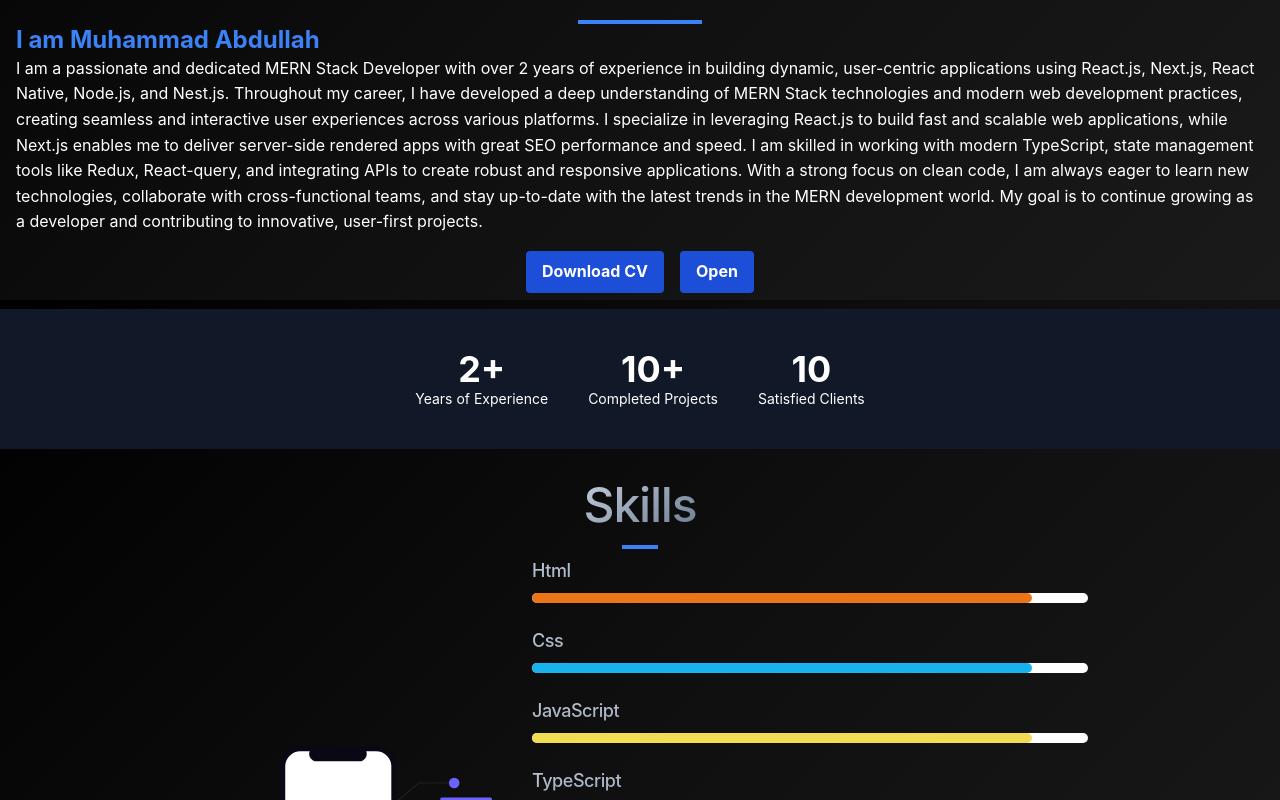
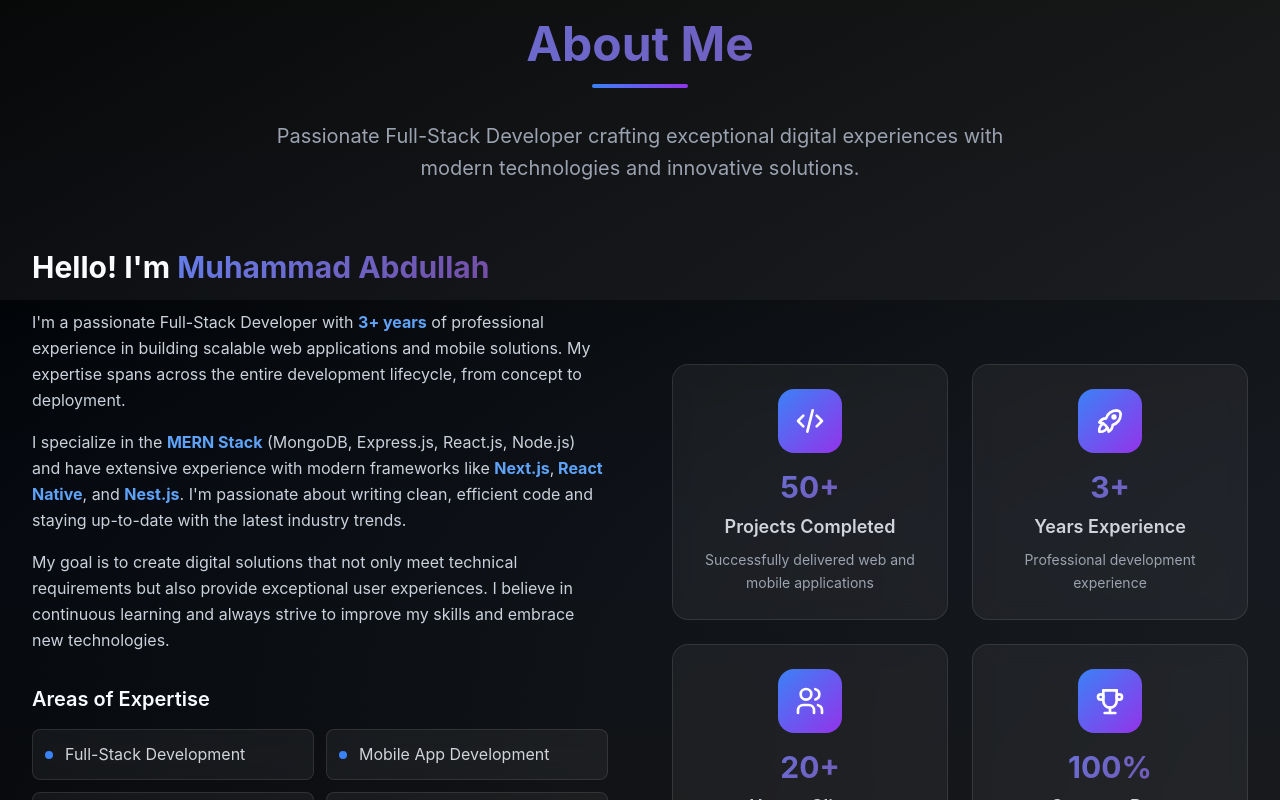
Before and after one commit to M0Abdullah/Portfolio, a Next.js app: page / in a window 1280 px wide. Shown: the part 500-1300 px from the top of the page. Built offline with nearby package versions, Linux system fonts and the light colour scheme.

Commit message:
Update AboutUs.tsx

```diff
--- a/src/component/AboutUs.tsx
+++ b/src/component/AboutUs.tsx
@@ -1,56 +1,170 @@
 "use client";
-import AnimatedContent from "@/components/AnimationContent";
-import React from "react";
+import { motion } from "framer-motion";
+import { IconCode, IconRocket, IconUsers, IconTrophy } from "@tabler/icons-react";
 
 export function AboutUs() {
+  const achievements = [
+    {
+      icon: IconCode,
+      title: "50+",
+      subtitle: "Projects Completed",
+      description: "Successfully delivered web and mobile applications"
+    },
+    {
+      icon: IconRocket,
+      title: "3+",
+      subtitle: "Years Experience",
+      description: "Professional development experience"
+    },
+    {
+      icon: IconUsers,
+      title: "20+",
+      subtitle: "Happy Clients",
+      description: "Satisfied clients across different industries"
+    },
+    {
+      icon: IconTrophy,
+      title: "100%",
+      subtitle: "Success Rate",
+      description: "All projects delivered on time and within budget"
+    }
+  ];
+
+  const expertise = [
+    "Full-Stack Development",
+    "Mobile App Development",
+    "API Design & Development",
+    "Database Architecture",
+    "Cloud Deployment",
+    "Performance Optimization"
+  ];
+
   return (
-    <AnimatedContent direction="horizontal">
-      <div className="flex flex-col items-center justify-center p-4">
-        <h1 className="bg-gradient-to-br mb-0 from-slate-300 to-slate-500 py-4 bg-clip-text text-center text-3xl md:text-5xl font-medium tracking-tight text-transparent">
-          About Us
-        </h1>
-        <hr className="w-[10%] mx-auto my-0  border-2 border-blue-500" />
-        <div className="">
-          <h1 className="text-blue-500 text-2xl font-bold">
-            I am Muhammad Abdullah
-          </h1>
-          <p className="">
-            I am a passionate and dedicated MERN Stack Developer with over 2
-            years of experience in building dynamic, user-centric applications
-            using React.js, Next.js, React Native, Node.js, and Nest.js.
-            Throughout my career, I have developed a deep understanding of MERN
-            Stack technologies and modern web development practices, creating
-            seamless and interactive user experiences across various platforms.
-            I specialize in leveraging React.js to build fast and scalable web
-            applications, while Next.js enables me to deliver server-side
-            rendered apps with great SEO performance and speed. I am skilled in
-            working with modern TypeScript, state management tools like Redux,
-            React-query, and integrating APIs to create robust and responsive
-            applications. With a strong focus on clean code, I am always eager
-            to learn new technologies, collaborate with cross-functional teams,
-            and stay up-to-date with the latest trends in the MERN development
-            world. My goal is to continue growing as a developer and
-            contributing to innovative, user-first projects.
+    <section id="about" className="py-24 relative overflow-hidden">
+      {/* Background Elements */}
+      <div className="absolute inset-0 bg-gradient-to-b from-transparent via-blue-500/5 to-transparent" />
+
+      <div className="max-w-7xl mx-auto px-4 sm:px-6 lg:px-8">
+        {/* Section Header */}
+        <motion.div
+          initial={{ opacity: 0, y: 30 }}
+          whileInView={{ opacity: 1, y: 0 }}
+          transition={{ duration: 0.8 }}
+          viewport={{ once: true }}
+          className="text-center mb-16"
+        >
+          <h2 className="text-4xl md:text-5xl font-bold gradient-text mb-4">
+            About Me
+          </h2>
+          <div className="w-24 h-1 bg-gradient-to-r from-blue-500 to-purple-600 mx-auto rounded-full mb-8" />
+          <p className="text-xl text-gray-400 max-w-3xl mx-auto leading-relaxed">
+            Passionate Full-Stack Developer crafting exceptional digital experiences
+            with modern technologies and innovative solutions.
           </p>
-        </div>
-        <div className="flex gap-4">
-          <a
-            href="/Muhammad-Abdullah.pdf"
-            download="Muhammad-Abdullah.pdf"
-            className="bg-blue-700 hover:bg-blue-500 text-white font-bold py-2 px-4 mt-4 rounded"
+        </motion.div>
+
+        <div className="grid lg:grid-cols-2 gap-16 items-center">
+          {/* Content Section */}
+          <motion.div
+            initial={{ opacity: 0, x: -50 }}
+            whileInView={{ opacity: 1, x: 0 }}
+            transition={{ duration: 0.8 }}
+            viewport={{ once: true }}
+            className="space-y-8"
           >
-            Download CV
-          </a>
-          <a
-            href="/Muhammad-Abdullah.pdf"
-            target="_blank"
-            rel="noopener noreferrer"
-            className="bg-blue-700 hover:bg-blue-500 text-white font-bold py-2 px-4 mt-4 rounded"
+            <div className="space-y-6">
+              <h3 className="text-3xl font-bold text-white mb-4">
+                Hello! I&apos;m <span className="gradient-text">Muhammad Abdullah</span>
+              </h3>
+
+              <div className="space-y-4 text-gray-300 leading-relaxed">
+                <p>
+                  I&apos;m a passionate Full-Stack Developer with <strong className="text-blue-400">3+ years</strong> of
+                  professional experience in building scalable web applications and mobile solutions.
+                  My expertise spans across the entire development lifecycle, from concept to deployment.
+                </p>
+
+                <p>
+                  I specialize in the <strong className="text-blue-400">MERN Stack</strong> (MongoDB, Express.js, React.js, Node.js)
+                  and have extensive experience with modern frameworks like <strong className="text-blue-400">Next.js</strong>,
+                  <strong className="text-blue-400"> React Native</strong>, and <strong className="text-blue-400">Nest.js</strong>.
+                  I&apos;m passionate about writing clean, efficient code and staying up-to-date with the latest industry trends.
+                </p>
+
+                <p>
+                  My goal is to create digital solutions that not only meet technical requirements but also
+                  provide exceptional user experiences. I believe in continuous learning and always strive
+                  to improve my skills and embrace new technologies.
+                </p>
+              </div>
+            </div>
+
+            {/* Expertise List */}
+            <div className="space-y-4">
+              <h4 className="text-xl font-semibold text-white">Areas of Expertise</h4>
+              <div className="grid grid-cols-2 gap-3">
+                {expertise.map((skill, index) => (
+                  <motion.div
+                    key={index}
+                    initial={{ opacity: 0, x: -20 }}
+                    whileInView={{ opacity: 1, x: 0 }}
+                    transition={{ delay: index * 0.1, duration: 0.5 }}
+                    viewport={{ once: true }}
+                    className="flex items-center space-x-3 p-3 glass-effect rounded-lg hover:bg-blue-500/10 transition-all duration-300"
+                  >
+                    <div className="w-2 h-2 bg-blue-500 rounded-full" />
+                    <span className="text-gray-300">{skill}</span>
+                  </motion.div>
+                ))}
+              </div>
+            </div>
+
+            {/* Action Buttons */}
+            <div className="flex flex-col sm:flex-row gap-4 pt-4">
+
+              <button className="px-8 py-4 glass-effect text-white font-semibold rounded-xl transition-all duration-300 hover:scale-105">
+                Let&apos;s Connect
+              </button>
+            </div>
+          </motion.div>
+
+          {/* Achievements Grid */}
+          <motion.div
+            initial={{ opacity: 0, x: 50 }}
+            whileInView={{ opacity: 1, x: 0 }}
+            transition={{ duration: 0.8 }}
+            viewport={{ once: true }}
+            className="grid grid-cols-2 gap-6"
           >
-            Open
-          </a>
+            {achievements.map((achievement, index) => (
+              <motion.div
+                key={index}
+                initial={{ opacity: 0, y: 30 }}
+                whileInView={{ opacity: 1, y: 0 }}
+                transition={{ delay: index * 0.1, duration: 0.5 }}
+                viewport={{ once: true }}
+                className="glass-effect p-6 rounded-2xl text-center hover:scale-105 transition-all duration-300 group"
+              >
+                <div className="w-16 h-16 bg-gradient-to-br from-blue-500 to-purple-600 rounded-2xl flex items-center justify-center mx-auto mb-4 group-hover:scale-110 transition-transform duration-300">
+                  <achievement.icon className="w-8 h-8 text-white" />
+                </div>
+
+                <h3 className="text-3xl font-bold gradient-text mb-2">
+                  {achievement.title}
+                </h3>
+
+                <p className="text-lg font-semibold text-gray-300 mb-2">
+                  {achievement.subtitle}
+                </p>
+
+                <p className="text-sm text-gray-400 leading-relaxed">
+                  {achievement.description}
+                </p>
+              </motion.div>
+            ))}
+          </motion.div>
         </div>
       </div>
-    </AnimatedContent>
+    </section>
   );
 }
```
